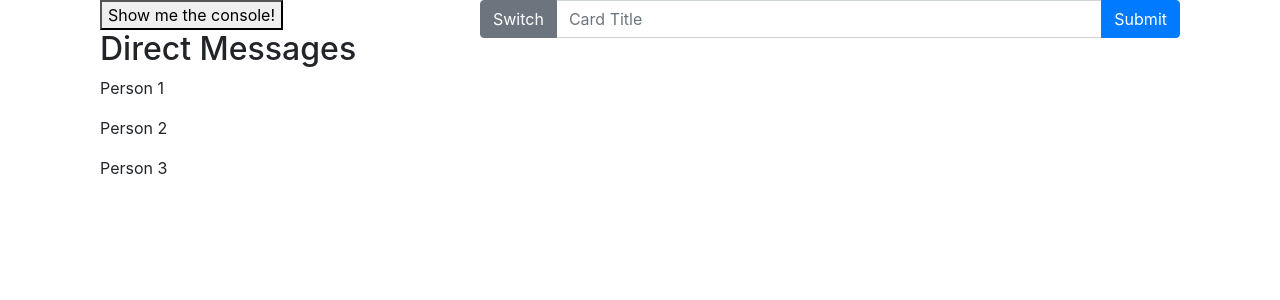
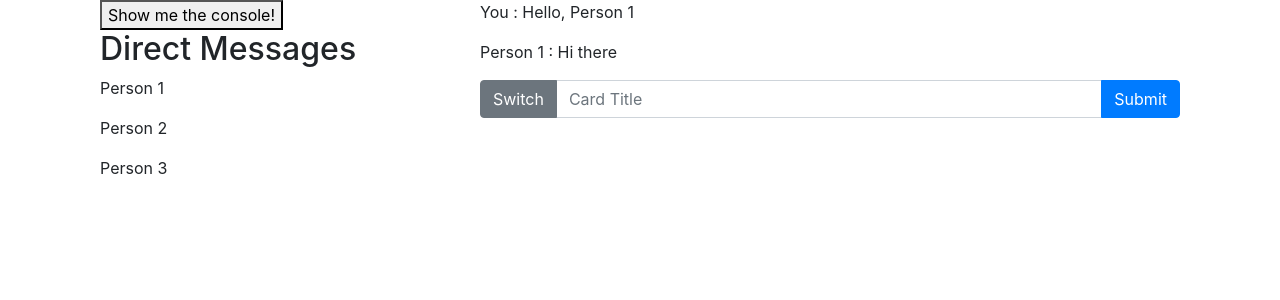
Before and after one commit to thechocobowhisperer/stunning-potato, a React (Create React App) app: page / in a window 1280 px wide. Shown: the top 300 px of the page. Built offline with nearby package versions, Linux system fonts and the light colour scheme.

Commit message:
Format dispMsgs to show 'sender : msg' for isActive.

```diff
--- a/src/App.js
+++ b/src/App.js
@@ -30,18 +30,19 @@ class App extends Component {
     const chatSelect = convSelect[0].messages
     const sendSelect = chatSelect[0].sender
     const msgSelect = chatSelect[0].msg
-    // const dispMsgs = this.state.conversations.map((conv) => {return (
-    //   conv.messages.map((msgs, index)=>{
-    //     // msgs.map(())
-    //     if (conv.isActive) {
-    //       return
-    //     }
-    //     })
+    const dispMsgs = this.state.conversations.map((conv) => {return (
+      conv.messages.map((msgs, index)=>{
+        if (conv.isActive) {
+          return <p key={index} id={conv.name}>{msgs.sender} : {msgs.msg}</p>
+        }
 
-    // )})
+       })
 
-    console.log(msgSelect, sendSelect )
+    )})
+
+    console.log(dispMsgs);
   }
+
 
   sendMsg = (event) => {
     let message = []
@@ -53,9 +54,9 @@ class App extends Component {
       return (<p key={index} id={index}>{conv.name}</p>
   )})
   const dispMsgs = this.state.conversations.map((conv) => {return (
-    conv.messages.map((msgs, index)=>{
+     conv.messages.map((msgs, index)=>{
       if (conv.isActive) {
-        return <p key={index} id={conv.name}>{msgs}</p>
+         return <p key={index} id={conv.name}>{msgs.sender} : {msgs.msg}</p>
       }
       })
 
@@ -75,7 +76,7 @@ class App extends Component {
           </div>
           <div className='col-8'>
             <Chatter>
-              {/* {dispMsgs} */}
+              {dispMsgs}
             </Chatter>
           </div>
         </div>
```
